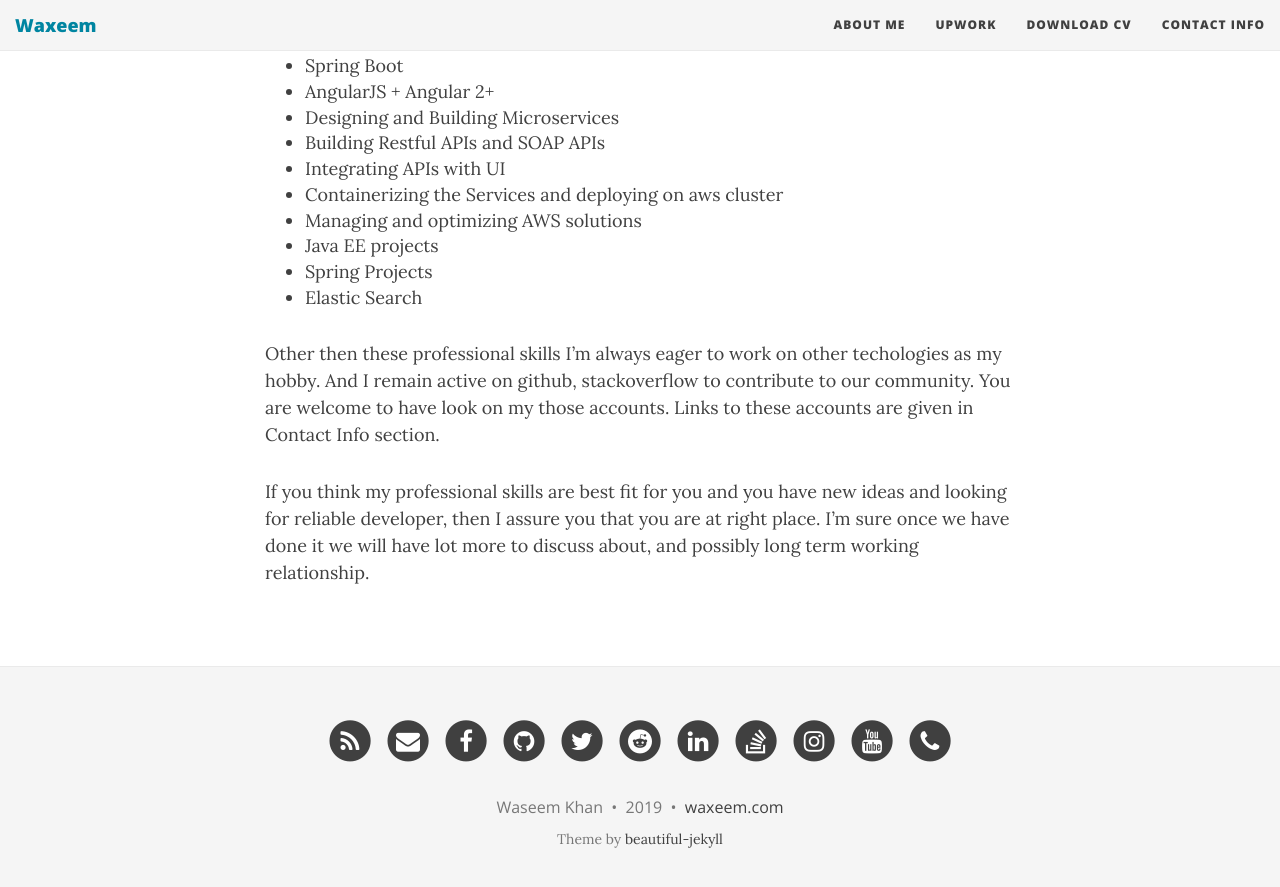
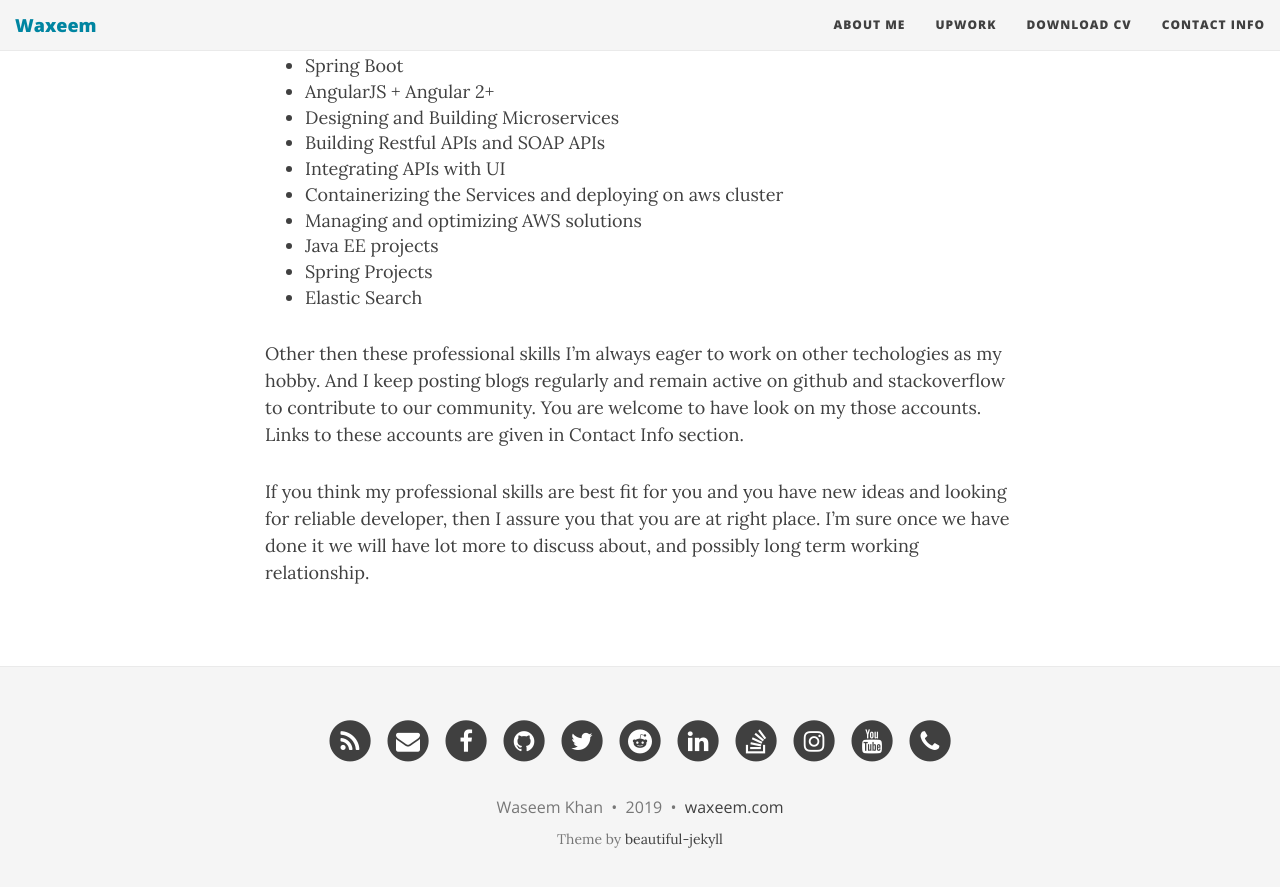
Before and after one commit to waseemullah157/waxeem, a Jekyll site: the page built from aboutme.md, in a window 1280 px wide and 900 px high, scrolled down 904 px. Shown: the top 887 px of the window. Built offline with Jekyll 4.4.1, drawn with Linux system fonts in a browser that asks for light colours; nearby versions of some CDN libraries.

Commit message:
9-10-2019 v10

```diff
--- a/aboutme.md
+++ b/aboutme.md
@@ -23,6 +23,6 @@ No matter how challenging task is, his research and development capabilities alw
 - Spring Projects
 - Elastic Search
 
-Other then these professional skills I'm always eager to work on other techologies as my hobby. And I remain active on github, stackoverflow to contribute to our community. You are welcome to have look on my those accounts. Links to these accounts are given in Contact Info section.
+Other then these professional skills I'm always eager to work on other techologies as my hobby. And I keep posting blogs regularly and remain active on github and stackoverflow to contribute to our community. You are welcome to have look on my those accounts. Links to these accounts are given in Contact Info section.
 
 If you think my professional skills are best fit for you and you have new ideas and looking for reliable developer, then I assure you that you are at right place. I'm sure once we have done it we will have lot more to discuss about, and possibly long term working relationship.
```
